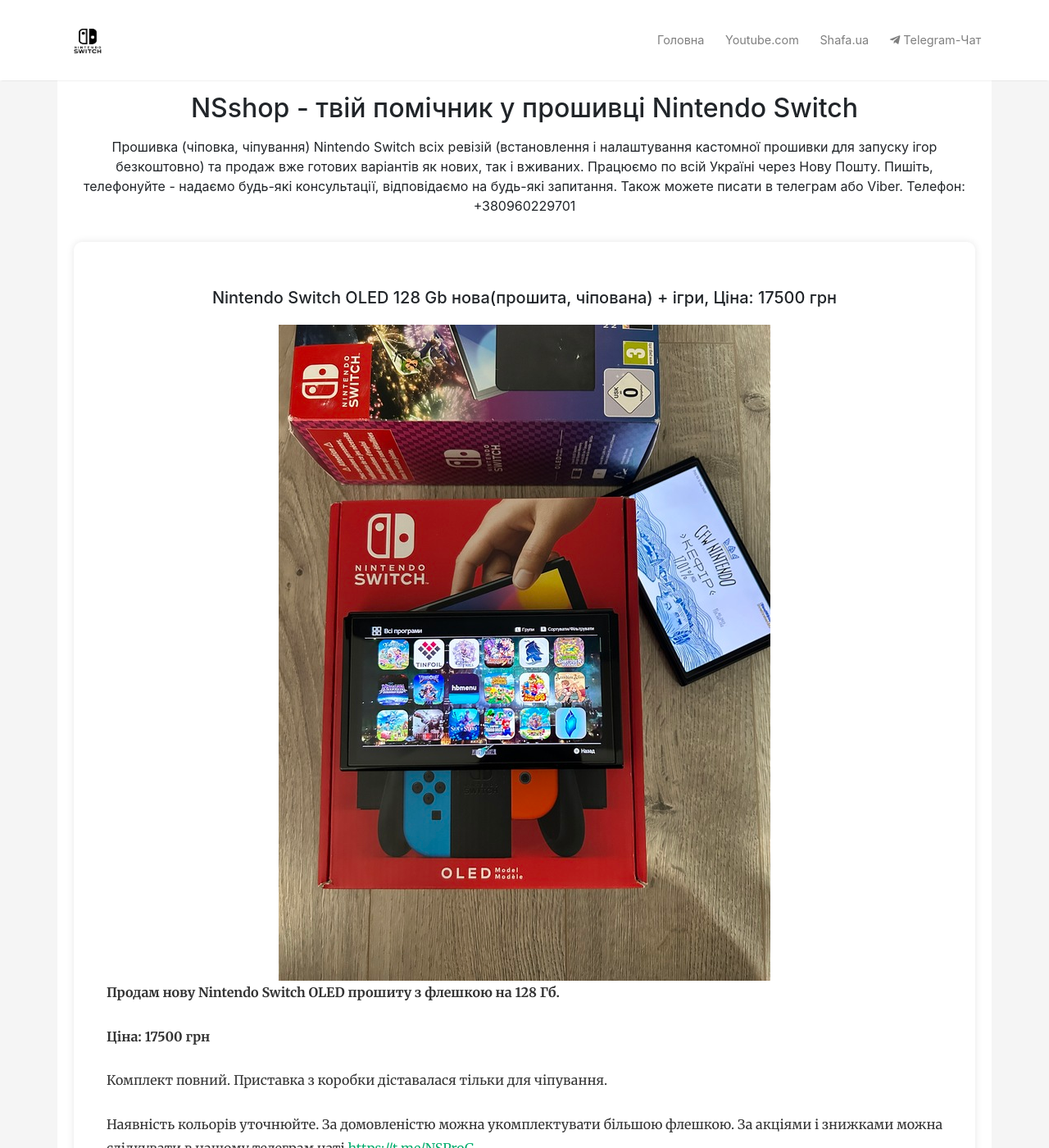
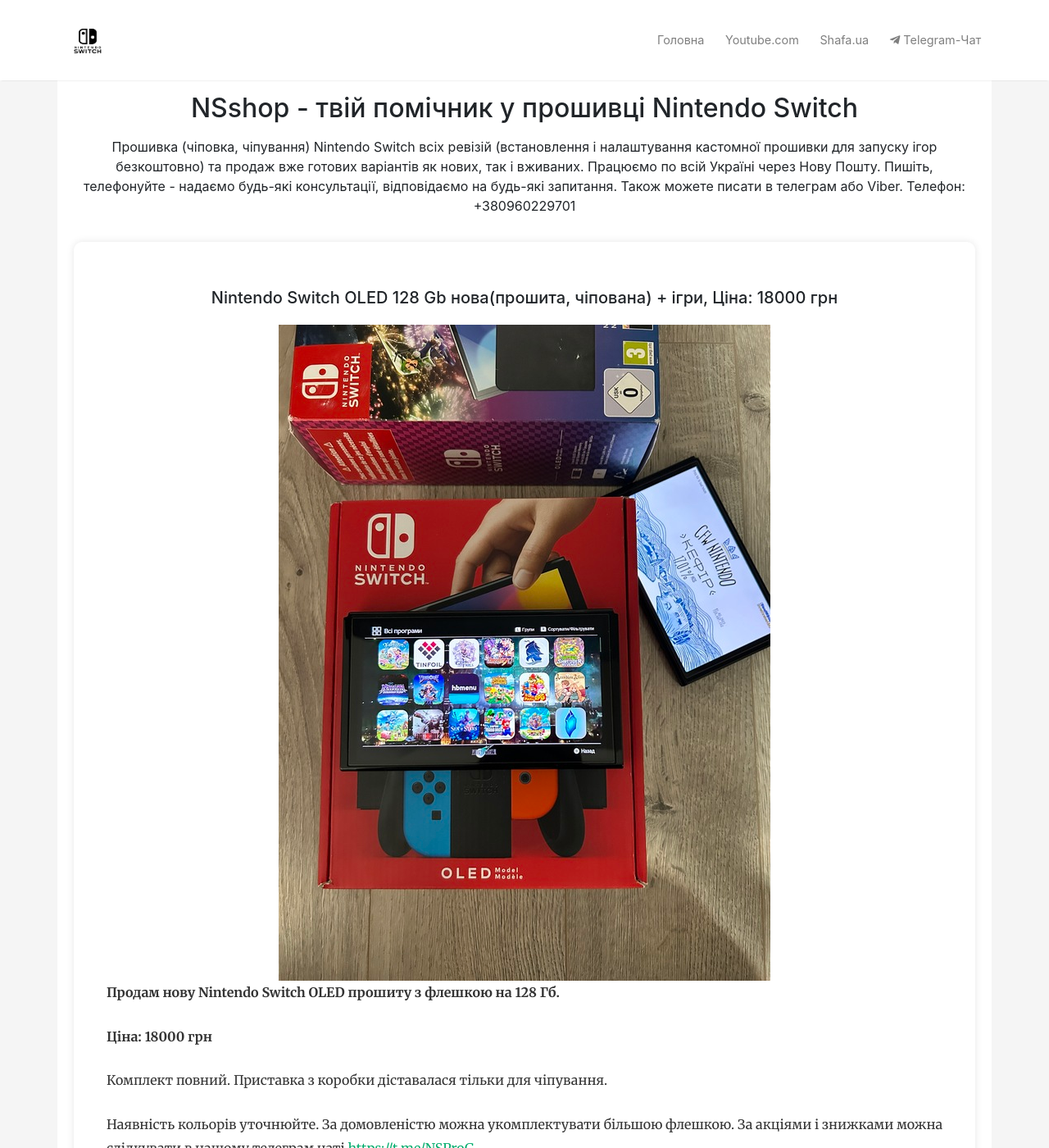
Before and after one commit to NSshop-ua/NSshop-ua.github.io, a Jekyll site: the page built from _posts/2024-01-20-switch-oled-new.markdown, in a window 1280 px wide and 1400 px high. Shown: the whole window at 82% size. Built offline with Jekyll 4.4.1, drawn with Linux system fonts in a browser that asks for light colours; nearby versions of some CDN libraries; comment, search, counter and statistics services are not loaded; some of the changed text lies outside the part shown.

Commit message:
feat(posts): update prices for Switch OLED, Lite, and v2 (main)

```diff
--- a/_posts/2024-01-01-switch-lite-new.markdown
+++ b/_posts/2024-01-01-switch-lite-new.markdown
@@ -1,6 +1,6 @@
 ---
 layout: post
-title:  "Nintendo Switch Lite 128Гб нова(прошита, чіпована) + ігри, Ціна: 10000 грн"
+title:  "Nintendo Switch Lite 128Гб нова(прошита, чіпована) + ігри, Ціна: 12000 грн"
 date:   2024-01-01 00:00:00 +0000
 categories: ['Консолі']
 image: assets/images/lite_3.jpeg
@@ -8,7 +8,7 @@
 ---
 **Продам нову Nintendo Switch Lite прошиту з флешкою на 128 Гб.**
 
-**Ціна: 10000 грн**
+**Ціна: 12000 грн**
 
 Комплект повний. Приставка з коробки діставалася тільки для чіпування.
 
--- a/_posts/2024-01-10-switch-v2-new.markdown
+++ b/_posts/2024-01-10-switch-v2-new.markdown
@@ -1,6 +1,6 @@
 ---
 layout: post
-title:  "Nintendo Switch v2 128 Gb нова(прошита, чіпована) + ігри, Ціна: 12500 грн"
+title:  "Nintendo Switch v2 128 Gb нова(прошита, чіпована) + ігри, Ціна: 13000 грн"
 date:   2024-01-10 00:00:00 +0000
 categories: ['Консолі']
 image: assets/images/v2.jpeg
@@ -8,7 +8,7 @@
 ---
 **Продам нову Nintendo Switch другої ревізії прошиту з флешкою на 128 Гб.**
 
-**Ціна: 12500 грн**
+**Ціна: 13000 грн**
 
 Комплект повний. Приставка з коробки діставалася тільки для чіпування.
 
--- a/_posts/2024-01-20-switch-oled-new.markdown
+++ b/_posts/2024-01-20-switch-oled-new.markdown
@@ -1,6 +1,6 @@
 ---
 layout: post
-title:  "Nintendo Switch OLED 128 Gb нова(прошита, чіпована) + ігри, Ціна: 17500 грн"
+title:  "Nintendo Switch OLED 128 Gb нова(прошита, чіпована) + ігри, Ціна: 18000 грн"
 date:   2024-01-20 00:00:00 +0000
 categories: ['Консолі']
 featured: true
@@ -9,7 +9,7 @@
 ---
 **Продам нову Nintendo Switch OLED прошиту з флешкою на 128 Гб.**
 
-**Ціна: 17500 грн**
+**Ціна: 18000 грн**
 
 Комплект повний. Приставка з коробки діставалася тільки для чіпування.
 
--- a/_posts/2024-02-21-switch-lite-used-128.markdown
+++ b/_posts/2024-02-21-switch-lite-used-128.markdown
@@ -1,6 +1,6 @@
 ---
 layout: post
-title:  "Nintendo Switch Lite 128Гб вживана(прошита, чіпована) + ігри, Ціна: 8000 грн"
+title:  "Nintendo Switch Lite 128Гб вживана(прошита, чіпована) + ігри, Ціна: 8500 грн"
 date:   2024-02-21 00:00:00 +0000
 categories: ['Консолі']
 image: assets/images/lite_used_128/lite_used_128_main.jpeg
@@ -8,7 +8,7 @@
 ---
 **Продам вживану Nintendo Switch Lite прошиту з флешкою на 128 Гб.**
 
-**Ціна: 8000 грн**
+**Ціна: 8500 грн**
 
 Комплект повний. Стан чудовий, все працює без нарікань, обслужена під час чіпування.
 
```
